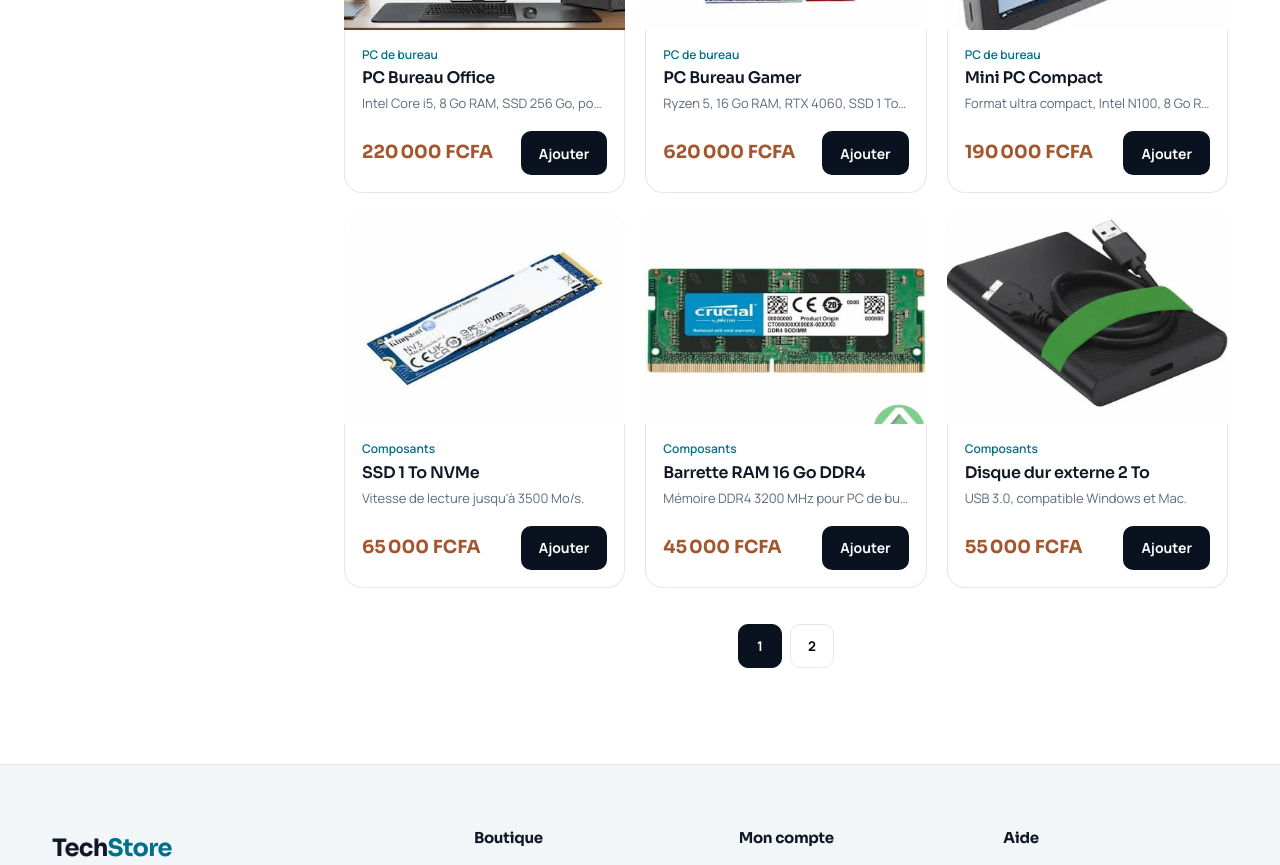
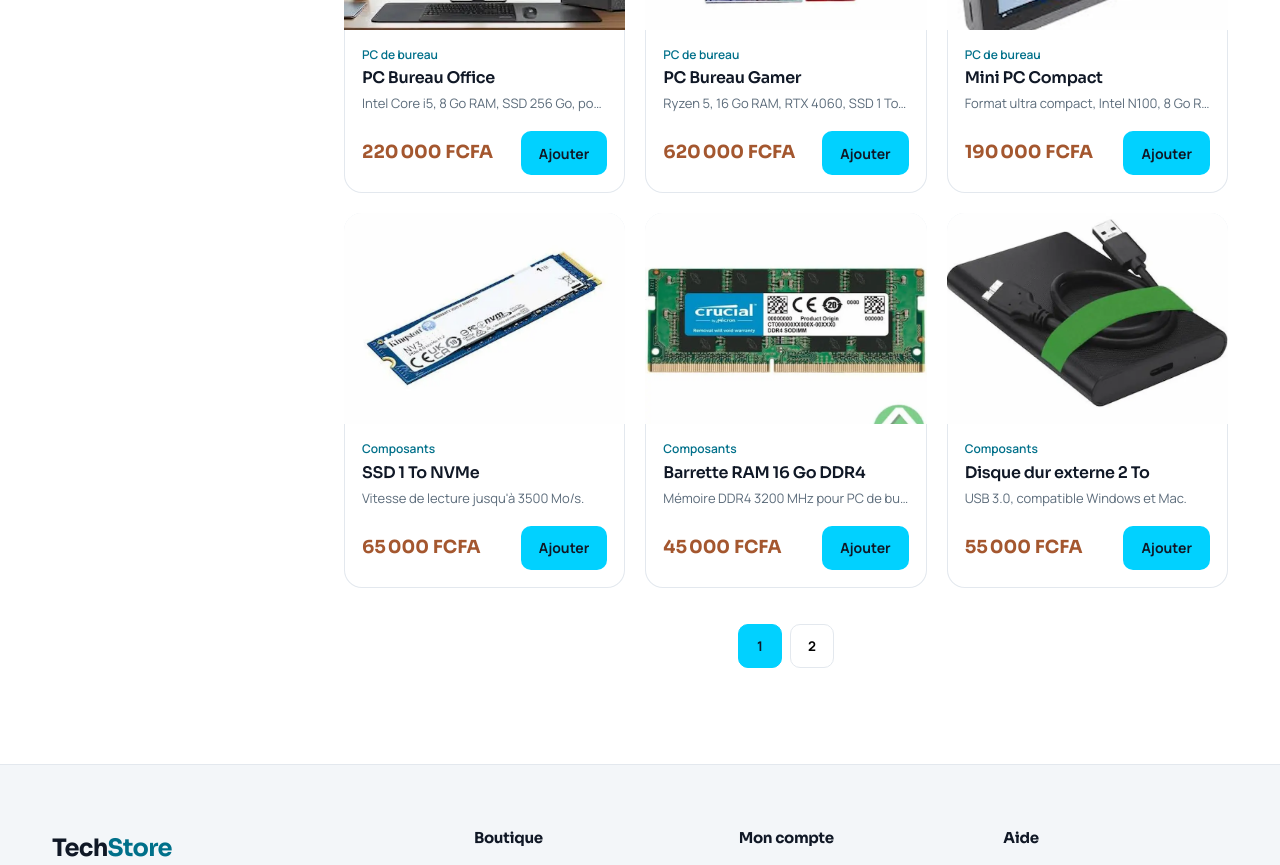
Before and after one commit to Zut17/techstore, a React (Vite) app: page /produits in a window 1280 px wide. Shown: the part 880-1745 px from the top of the page. Built offline with nearby package versions, Linux system fonts and the light colour scheme.

Commit message:
style(catalogue): cartes produit, filtres et fiche produit repensés

```diff
--- a/src/components/ProductCard.css
+++ b/src/components/ProductCard.css
@@ -89,19 +89,20 @@
   padding: 0 18px;
   border: 0;
   border-radius: var(--radius);
-  background: var(--night);
-  color: var(--third-color);
+  background: var(--main-color);
+  color: var(--second-color);
   font-weight: 700;
   font-size: 14px;
   transition: background 0.15s;
 }
 
 .product-card-button:hover {
-  background: var(--night-3);
+  background: #4ADDFF;
 }
 
 .product-card-button.is-added {
   background: var(--success-dark);
+  color: var(--third-color);
 }
 
 .product-card-button:disabled {
--- a/src/pages/Products.css
+++ b/src/pages/Products.css
@@ -121,9 +121,9 @@
 }
 
 .products-pagination button[aria-current="page"] {
-  background: var(--night);
-  color: var(--third-color);
-  border-color: var(--night);
+  background: var(--main-color);
+  color: var(--second-color);
+  border-color: var(--main-color);
 }
 
 /* ===== Responsive ===== */
```
